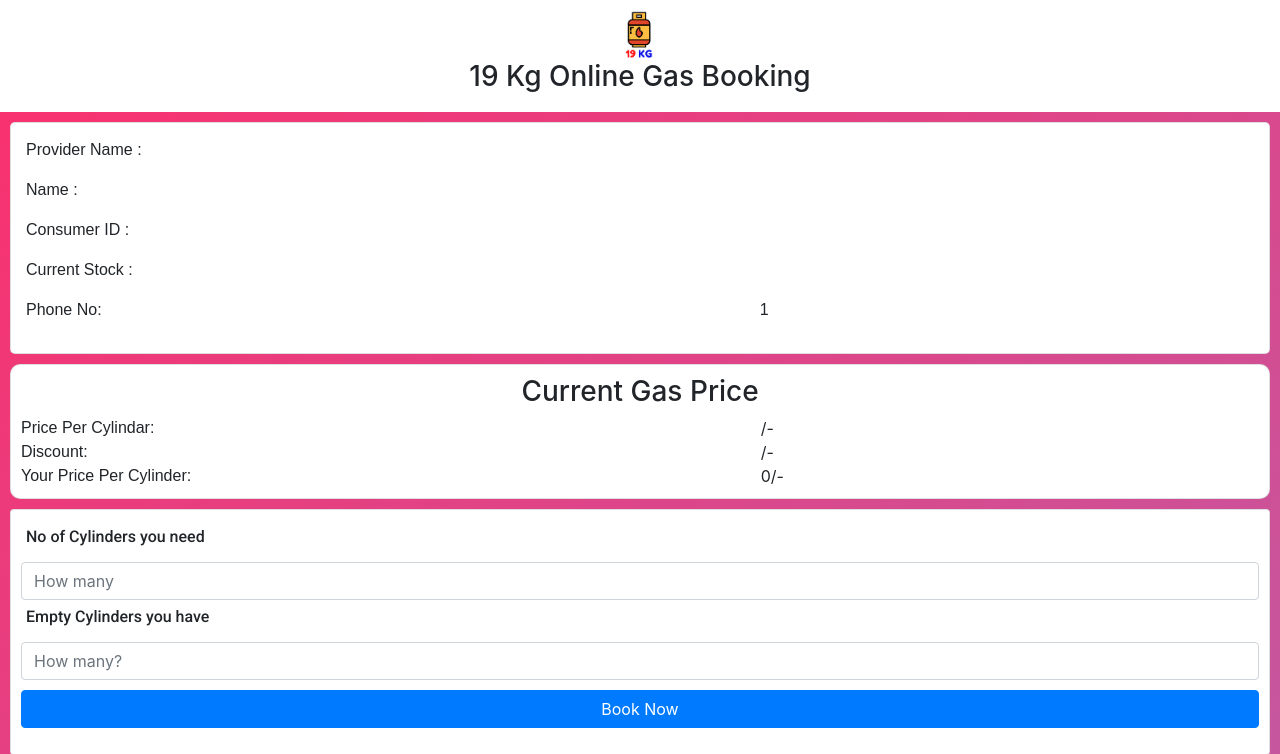
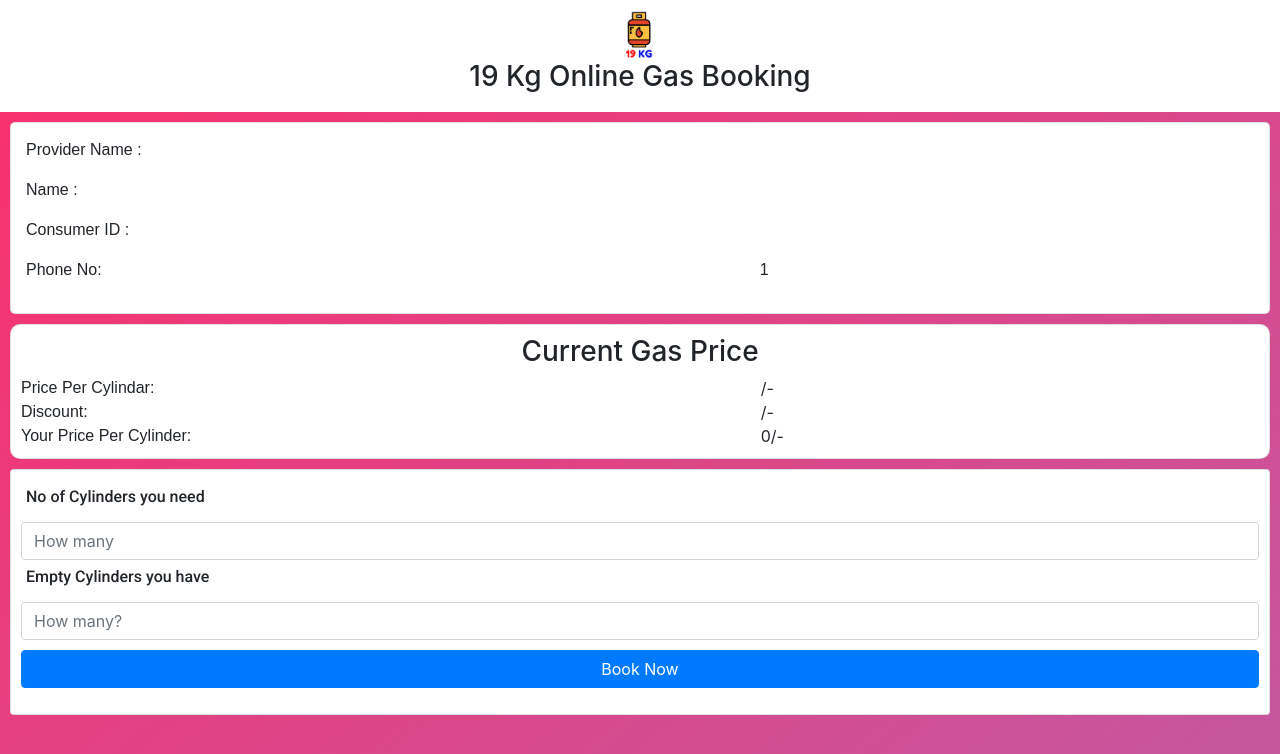
Before and after one commit to tanmoysrt/Gas-booking-website-Web, a PHP site: page /verify.php?number=1 in a window 1280 px wide. Shown: the top 754 px of the page. Run offline with PHP 8.4, Linux system fonts and the light colour scheme; data that the repository does not hold is empty; some libraries are stand-ins or nearby versions.

Commit message:
Update verify.php

```diff
--- a/verify.php
+++ b/verify.php
@@ -135,16 +135,6 @@ exit;
         </div>
         <div class="row">
             <div class="col-7">
-                <p style="font-family: 'Work Sans', sans-serif;">Current Stock : </p>
-            </div>
-            <div class="col">
-                 <p><?php
-      echo $output->fields->stock->stringValue;
-      ?></p>
-            </div>
-        </div>
-        <div class="row">
-            <div class="col-7">
                 <p style="font-family: 'Work Sans', sans-serif;">Phone No:</p>
             </div>
             <div class="col">
```
